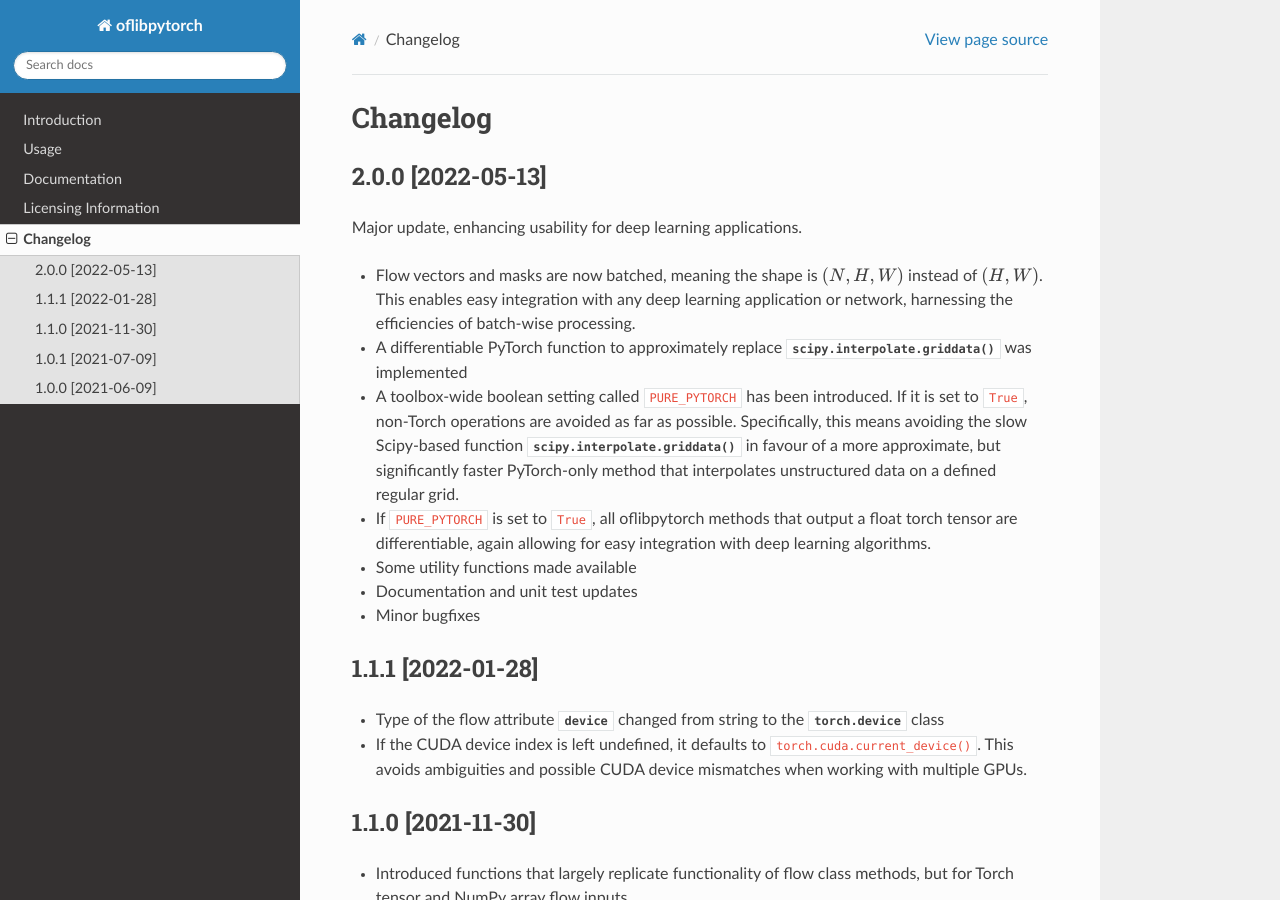
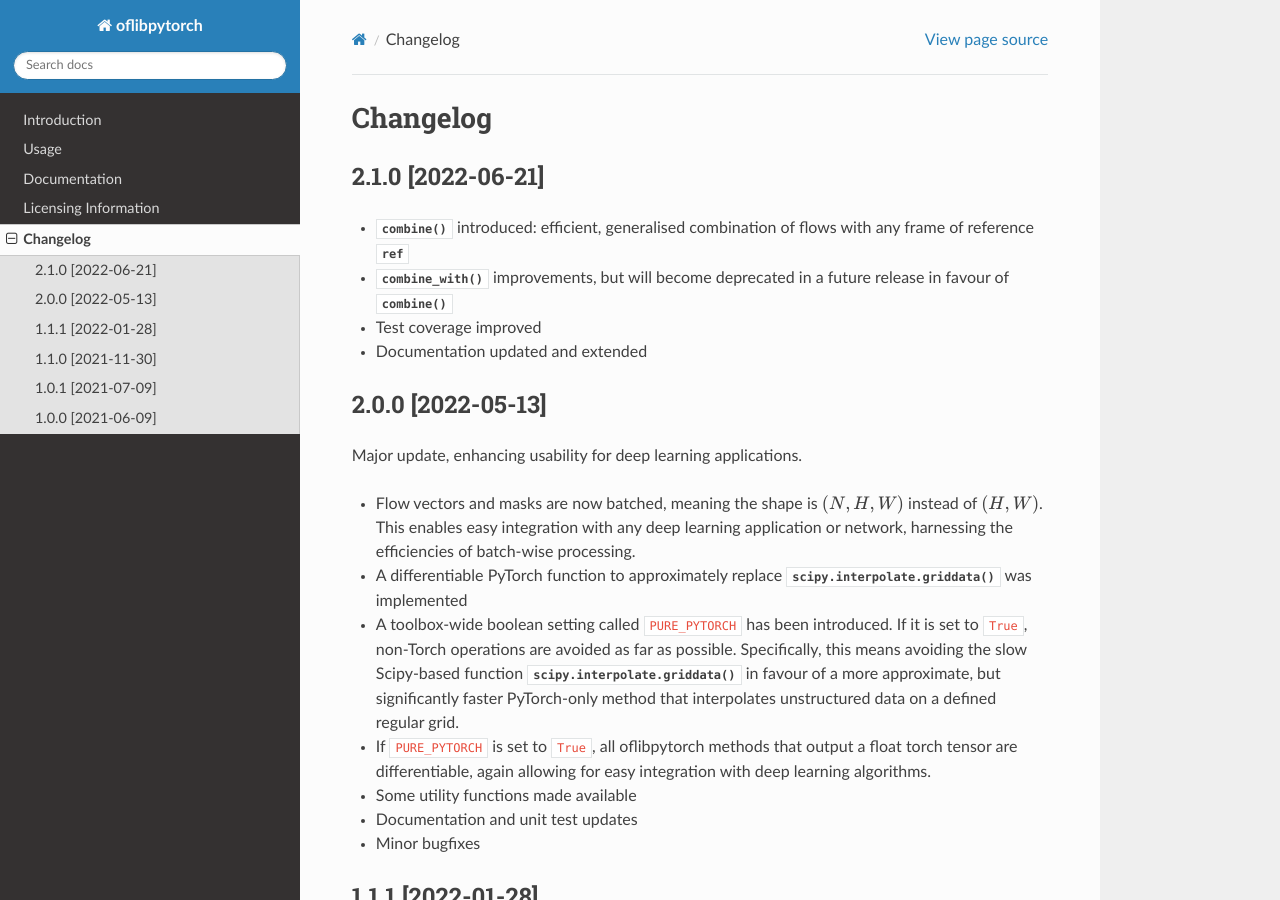
Before and after one commit to CSRavasio/oflibpytorch, a Sphinx documentation site: the page built from docs/changelog.rst, in a window 1280 px wide and 900 px high. Built offline with Sphinx 7.4.7 and the Read the Docs theme 2.0.0, drawn with Linux system fonts in a browser that asks for light colours.

Commit message:
Changelog updated

```diff
--- a/docs/changelog.rst
+++ b/docs/changelog.rst
@@ -1,5 +1,16 @@
 Changelog
 =========
+
+2.1.0 [2022-06-21]
+------------------
+
+- :meth:`~oflibpytorch.Flow.combine` introduced: efficient, generalised combination of flows with any frame of
+  reference :attr:`ref`
+- :meth:`~oflibpytorch.Flow.combine_with` improvements, but will become deprecated in a future release in favour of
+  :meth:`~oflibpytorch.Flow.combine`
+- Test coverage improved
+- Documentation updated and extended
+
 
 2.0.0 [2022-05-13]
 ------------------
```
